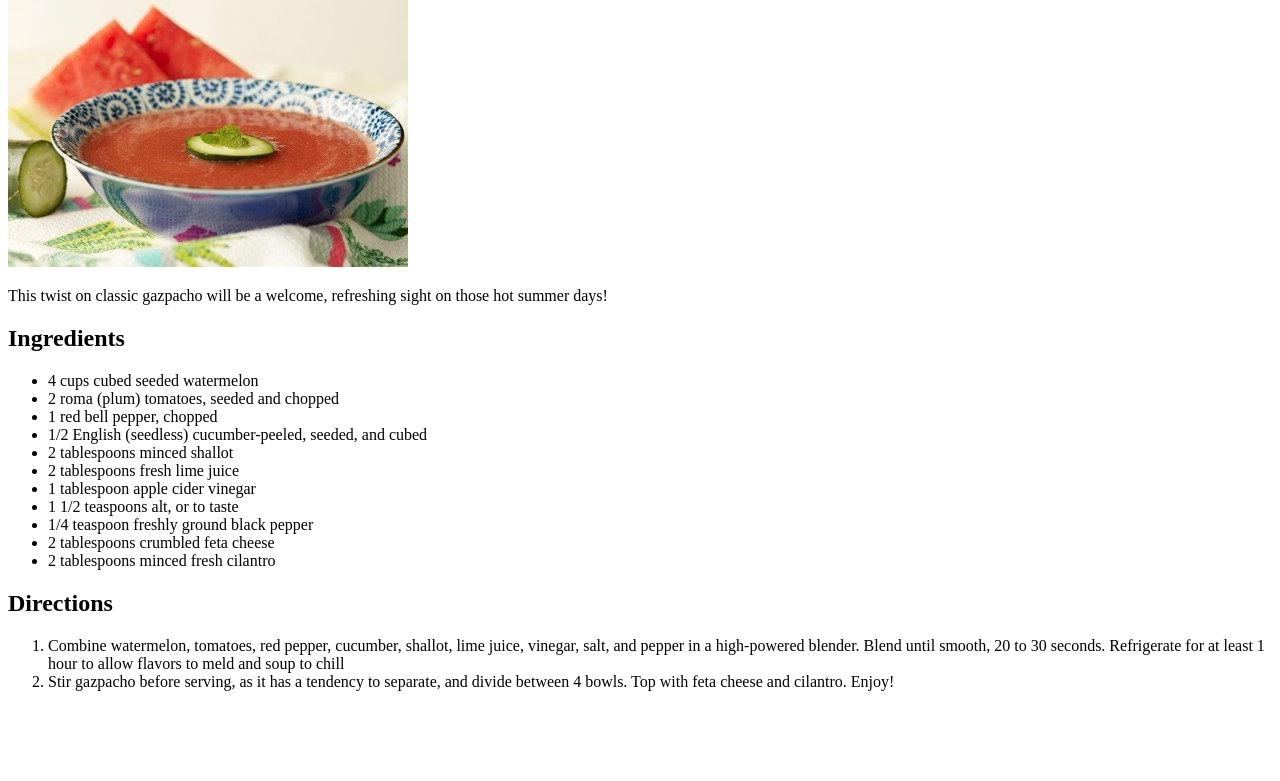
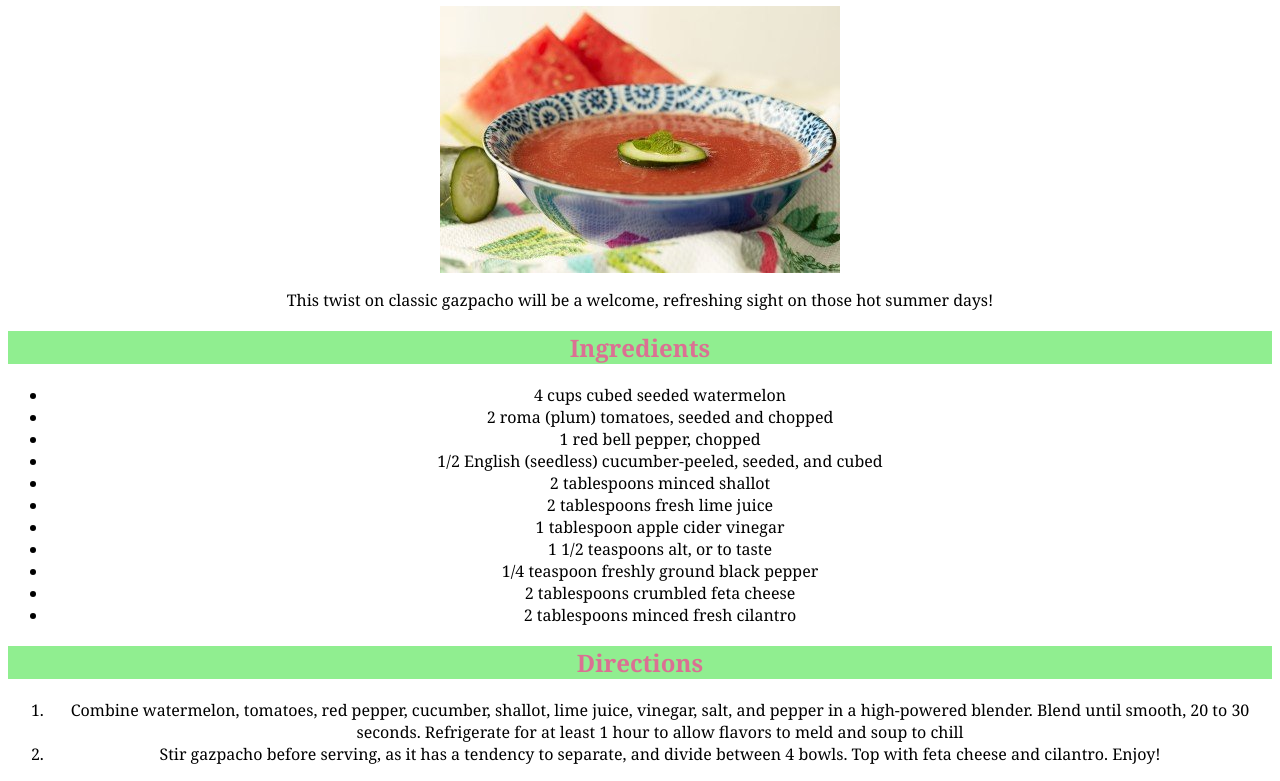
Before and after one commit to ItsRuku/odin-recipes, a plain HTML site: page recipes/watermelongazpacho.html in a window 1280 px wide. Shown: the part 80-861 px from the top of the page. Before the commit the page ends 800 px from the top, so only its background shows below. Drawn offline with Linux system fonts and the light colour scheme.

Commit message:
Add style to watermelongazpacho.html

```diff
--- a/recipes/style.css
+++ b/recipes/style.css
@@ -6,7 +6,7 @@
     background-color: #00DCFF;
     color: black;
  }
-.body2, .body3
+.body2, .body3, .body4
 {
     text-align: center;
     font-family: "Brush Script MT", Georgia, sans-serif;
@@ -14,7 +14,7 @@
 #ul-list{
      list-style-position:inside;
 }
-#picture1, #pic2{
+#picture1, #pic2, #pic3 {
     display: block;
     margin-left: auto;
     margin-right: auto;
@@ -35,3 +35,7 @@
     background-color: darkorchid;
     color:cornsilk;
 }
+#header4, #ingre3, #instru3 {
+    background-color: lightgreen;
+    color: palevioletred;
+}
```
